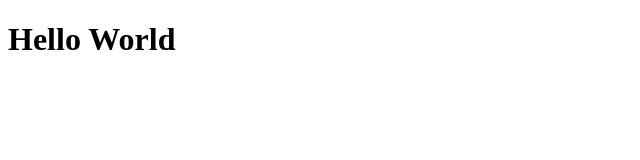
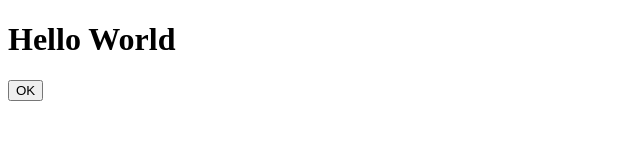
Before and after one commit to djuni25/Prak.IPL, a plain HTML site: page index.html in a window 1280 px wide. Shown: the full height of the page, 0-640 px from the left. Drawn offline with Linux system fonts and the light colour scheme.

Commit message:
Menambahkan button ok

```diff
--- a/index.html
+++ b/index.html
@@ -6,6 +6,7 @@
 <body>
 
 	<h1> Hello World </h1>
+	<input type="button" value="OK" />
 
 </body>
 </html>
```
